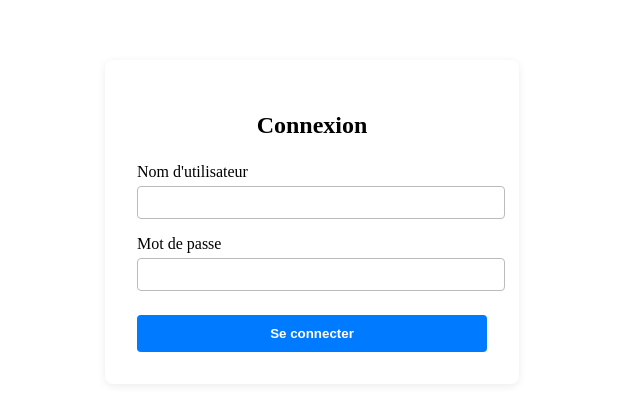
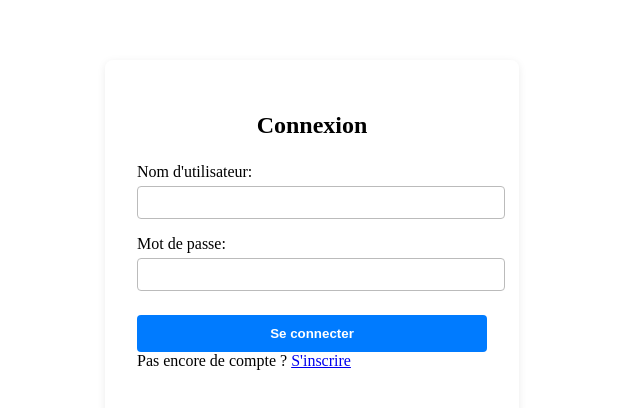
Before and after one commit to SebDors/ChefKit_front, an Angular app: page /login in a window 1280 px wide. Shown: the top 408 px of the page, without its empty margins (328-968 px from the left). Built offline with nearby package versions, Linux system fonts and the light colour scheme.

Commit message:
connexion

```diff
--- a/src/app/app.routes.ts
+++ b/src/app/app.routes.ts
@@ -1,8 +1,9 @@
 import { Routes } from '@angular/router';
 import { LoginComponent } from './login/login.component';
 import { RegisterComponent } from './register/register.component';
+import { HomepagComponent } from './homepag/homepag.component';
 
 export const routes: Routes = [{ path: 'login', component: LoginComponent },
-  { path: '', redirectTo: 'login', pathMatch: 'full' },
   { path: 'register', component: RegisterComponent },
-{ path: '', redirectTo: '/register', pathMatch: 'full' }];
+  { path: 'homepag', component: HomepagComponent },
+{ path: '', redirectTo: '/login', pathMatch: 'full' }];
--- a/src/app/auth.service.ts
+++ b/src/app/auth.service.ts
@@ -6,14 +6,16 @@ import { Observable } from 'rxjs';
   providedIn: 'root'
 })
 export class AuthService {
-  private apiUrl = 'http://localhost:3000/api/auth'; // remplacer par le bon URL de l'API
+  private apiUrl = 'http://localhost:8080/users'; // remplacer par le bon URL de l'API
 
   constructor(private http: HttpClient) { }
   register(userData: any): Observable<any> {
     return this.http.post(`${this.apiUrl}/register`, userData);
 }
 
-  login(credentials: any): Observable<any> {
-    return this.http.post(`${this.apiUrl}/login`, credentials);
+  login(credentials: any): Observable<string> {
+  return this.http.post<string>(`${this.apiUrl}/login`, credentials, {
+    responseType: 'text' as 'json'
+  });
   }
 }
--- /dev/null
+++ b/src/app/homepag/homepag.component.html
@@ -0,0 +1 @@
+<p>homepag works!</p>
--- a/src/app/login/login.component.html
+++ b/src/app/login/login.component.html
@@ -1,29 +1,35 @@
 <div class="login-container">
   <h2>Connexion</h2>
-  <form (ngSubmit)="onSubmit()" #loginForm="ngForm">
-    <div>
-      <label for="username">Nom d'utilisateur</label>
-      <input
-        type="text"
-        id="username"
-        name="username"
-        [(ngModel)]="username"
-        required
-      />
+
+  <form [formGroup]="loginForm" (ngSubmit)="onSubmit()">
+    <div class="form-group">
+      <label for="nomUtilisateur">Nom d'utilisateur:</label>
+      <input type="text" id="nomUtilisateur" formControlName="nomUtilisateur">
+      <div *ngIf="loginForm.get('nomUtilisateur')?.invalid && (loginForm.get('nomUtilisateur')?.dirty || loginForm.get('nomUtilisateur')?.touched)" class="error-message">
+        <div *ngIf="loginForm.get('nomUtilisateur')?.errors?.['required']">Le nom d'utilisateur est requis.</div>
+        <div *ngIf="loginForm.get('nomUtilisateur')?.errors?.['minlength']">Le nom d'utilisateur doit contenir au moins 3 caractères.</div>
+      </div>
     </div>
-    <div>
-      <label for="password">Mot de passe</label>
-      <input
-        type="password"
-        id="password"
-        name="password"
-        [(ngModel)]="password"
-        required
-      />
+
+    <div class="form-group">
+      <label for="password">Mot de passe:</label>
+      <input type="password" id="password" formControlName="password">
+      <div *ngIf="loginForm.get('password')?.invalid && (loginForm.get('password')?.dirty || loginForm.get('password')?.touched)" class="error-message">
+        <div *ngIf="loginForm.get('password')?.errors?.['required']">Le mot de passe est requis.</div>
+      </div>
     </div>
-    <button type="submit" [disabled]="loginForm.invalid">Se connecter</button>
+
+    <button type="submit" [disabled]="loginForm.invalid || isLoading()">
+      <span *ngIf="!isLoading()">Se connecter</span>
+      <span *ngIf="isLoading()">Chargement...</span>
+    </button>
+
+    <div *ngIf="errorMessage()" class="api-error-message">
+      {{ errorMessage() }}
+    </div>
+
+    <div class="register-link">
+      Pas encore de compte ? <a routerLink="/register">S'inscrire</a>
+    </div>
   </form>
-  <div *ngIf="errorMessage" class="error">
-    {{ errorMessage }}
-  </div>
 </div>
--- a/src/app/login/login.component.ts
+++ b/src/app/login/login.component.ts
@@ -1,25 +1,68 @@
-import { Component } from '@angular/core';
+import { Component, signal } from '@angular/core';
 import { CommonModule } from '@angular/common';
-import { FormsModule } from '@angular/forms';
+import { FormControl, FormGroup, Validators, ReactiveFormsModule } from '@angular/forms';
+import { Router, RouterLink } from '@angular/router';
+import { AuthService } from '../auth.service';
 
 @Component({
   selector: 'app-login',
   standalone: true,
-  imports: [CommonModule, FormsModule],
+  imports: [CommonModule, ReactiveFormsModule, RouterLink],
   templateUrl: './login.component.html',
   styleUrl: './login.component.scss'
 })
 export class LoginComponent {
-   username = '';
-  password = '';
-  errorMessage = '';
+  isLoading = signal(false);
+  errorMessage = signal('');
+
+  loginForm = new FormGroup({
+    // CHANGEMENT ICI : Utilise nomUtilisateur au lieu de email
+    nomUtilisateur: new FormControl('', [Validators.required, Validators.minLength(3)]), // Ajoute une validation de longueur minimale si tu le souhaites
+    password: new FormControl('', [Validators.required])
+  });
+
+  constructor(
+    private authService: AuthService,
+    private router: Router
+  ) { }
 
   onSubmit() {
-    if (this.username === 'admin' && this.password === 'admin') {
-      this.errorMessage = '';
-      alert('Connexion réussie !');
+    this.isLoading.set(true);
+    this.errorMessage.set('');
+
+    if (this.loginForm.valid) {
+      // CHANGEMENT ICI : Récupère nomUtilisateur au lieu de email
+      const { nomUtilisateur, password } = this.loginForm.value;
+
+      const credentialsToSend = {
+        nomUtilisateur: nomUtilisateur,
+        motDePasse: password
+      };
+
+      this.authService.login(credentialsToSend)
+        .subscribe({
+          next: (response) => {
+            this.isLoading.set(false);
+            console.log('Connexion réussie !', response);
+            this.router.navigate(['/homepag']); // Rediriger
+          },
+          error: (error) => {
+            this.isLoading.set(false);
+            console.error('Erreur lors de la connexion :', error);
+            if (error.status === 401) {
+              this.errorMessage.set('Nom d\'utilisateur ou mot de passe incorrect.');
+            } else if (error.error && error.error.message) {
+              this.errorMessage.set(error.error.message);
+            } else {
+              this.errorMessage.set('Une erreur est survenue lors de la connexion. Veuillez réessayer.');
+            }
+          }
+        });
+
     } else {
-      this.errorMessage = 'Identifiants invalides';
+      this.isLoading.set(false);
+      this.errorMessage.set('Veuillez entrer un nom d\'utilisateur et un mot de passe valides.');
+      this.loginForm.markAllAsTouched();
     }
   }
 }
--- a/src/app/register/register.component.ts
+++ b/src/app/register/register.component.ts
@@ -52,7 +52,13 @@ export class RegisterComponent {
 
     if (this.registerForm.valid) {
       const { nomUtilisateur, email, password } = this.registerForm.value;
-      this.authService.register({ nomUtilisateur, email, password }).subscribe({
+      const userDataToSend = {
+        nomUtilisateur: nomUtilisateur,
+        email: email,
+        motDePasse: password // Le champ du DTO est 'motDePasse'
+      };
+
+      this.authService.register(userDataToSend).subscribe({
         next: (response) => {
           this.isLoading.set(false);
           console.log('Inscription réussie', response);
```
Also changed, not shown: src/app/homepag/homepag.component.ts (added, +11 -0 lines), src/app/homepag/homepag.component.scss (added), 1 other file (tests, documents, lock files or other folders).
